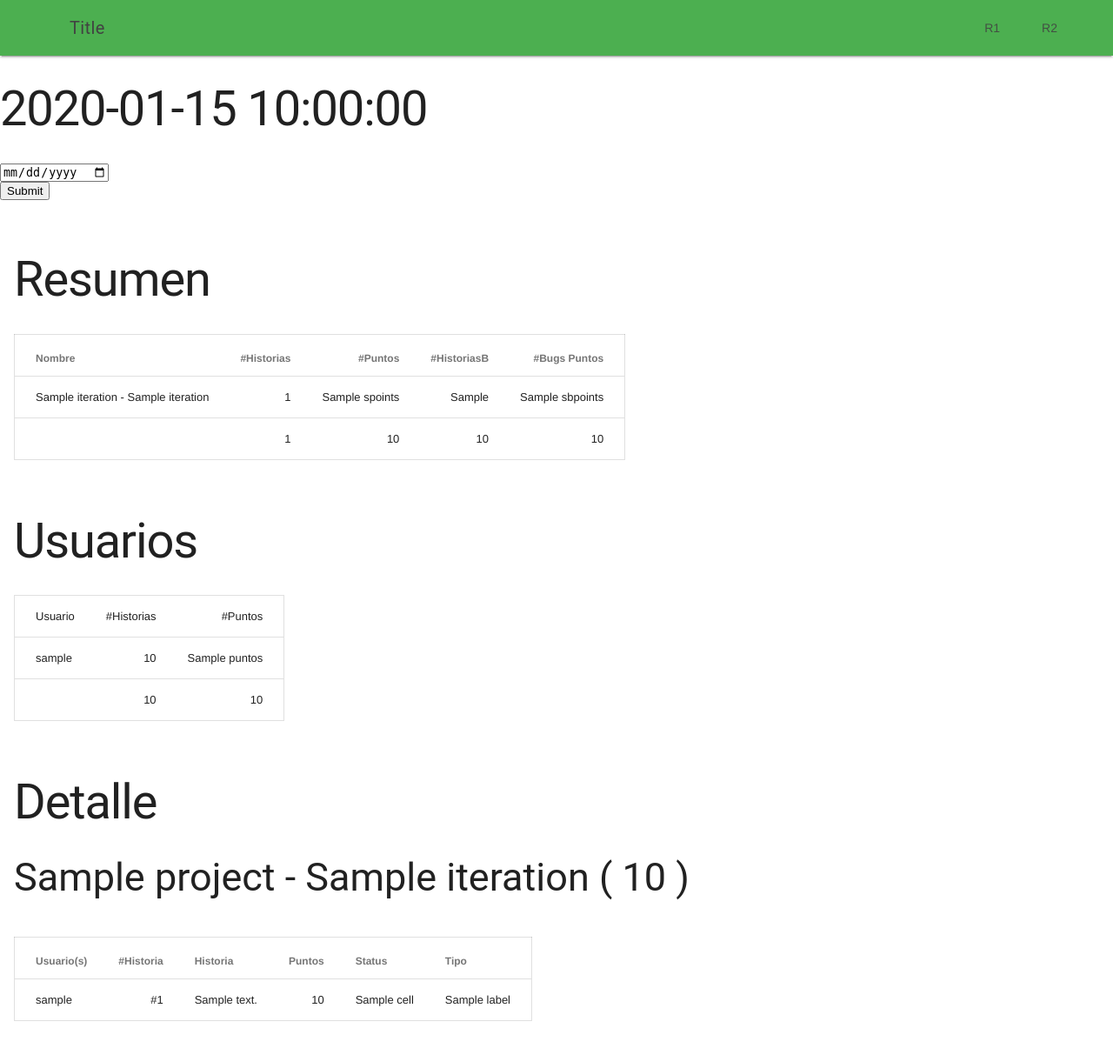
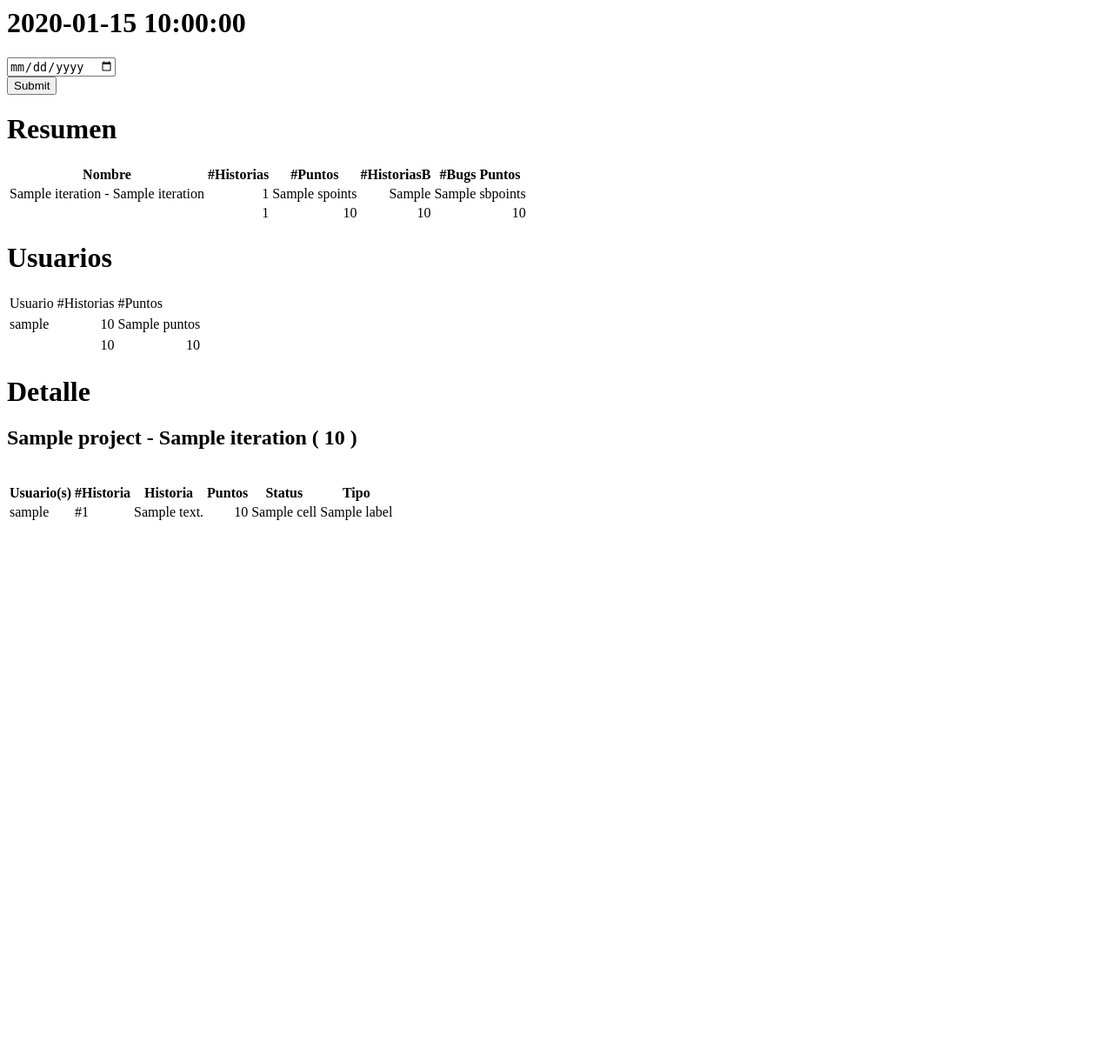
Before and after one commit to fcarrizalest/scrumdo_report, a Python web app: template scrum/templates/index.html in a window 1280 px wide. Shown: the top 1213 px of the page at 87% size. Run offline with Jinja, Linux system fonts and the light colour scheme; the template is opened without the code that fills it: most values are stand-ins (such as "Sample title", 1, 10 or a date in 2020); form fields are guessed from the names that the template uses; some libraries are stand-ins or nearby versions.

Commit message:
Revert "R2 reporte globlar por usuario"
This reverts commit 48abe918bf415865a42590265c149248871a1b6e.

```diff
--- a/scrum/templates/base.html
+++ b/scrum/templates/base.html
@@ -1,43 +1,8 @@
 <html>
 <head>
 	<title></title>
-    <link rel="stylesheet" href="https://code.getmdl.io/1.2.1/material.green-teal.min.css" />
 </head>
 <body>
-
-
-    <div class="mdl-layout mdl-js-layout mdl-layout--fixed-header">
-  <header class="mdl-layout__header">
-    <div class="mdl-layout__header-row">
-      <!-- Title -->
-      <span class="mdl-layout-title">Title</span>
-      <!-- Add spacer, to align navigation to the right -->
-      <div class="mdl-layout-spacer"></div>
-      <!-- Navigation. We hide it in small screens. -->
-      <nav class="mdl-navigation mdl-layout--large-screen-only">
-        <a class="mdl-navigation__link" href="/"> R1 </a>
-       <a class="mdl-navigation__link" href="/r2"> R2 </a>
-
-      </nav>
-    </div>
-  </header>
-  <div class="mdl-layout__drawer">
-    <span class="mdl-layout-title">Title</span>
-    <nav class="mdl-navigation">
-      <a  class="mdl-navigation__link" href="/"> R1 </a>
-     <a  class="mdl-navigation__link" href="/r2"> R2 </a>
-
-    </nav>
-  </div>
-  <main class="mdl-layout__content">
-    <div class="page-content">{% block content %}{% endblock %}</div>
-  </main>
-</div>
-
-
-
-
-
 
 	 {% with messages = get_flashed_messages() %}
             {% if messages %}
@@ -50,7 +15,7 @@
         {% endwith %}
 
 
-
+          <div id="content">{% block content %}{% endblock %}</div>
 
 
 
--- a/scrum/templates/index.html
+++ b/scrum/templates/index.html
@@ -2,10 +2,8 @@
 
 {% block content %}
 
+
 <h1>{{end_date}}</h1>
-
-
-
 
 
 <form action="{{url_for('.index')}}" method="POST" >
@@ -18,14 +16,13 @@
 
 
 </form>
-<div class="mdl-grid">
-	 <div class="mdl-cell mdl-cell--12-col">
+
 <h1>Resumen</h1>
-<table class="mdl-data-table mdl-js-data-table">
+<table>
 
-<thead>
+
 <tr>
-	<th class="mdl-data-table__cell--non-numeric"> Nombre  </th>
+	<th> Nombre  </th>
 	<th> #Historias </th>
 	<th> #Puntos </th>
 
@@ -33,90 +30,69 @@
 	<th> #Bugs Puntos </th>
 
 </tr>
-</thead>
 
 
 
-<tbody>
+
 {% for iteration in rows%}
 
 
 		<tr>
 
-		<td class="mdl-data-table__cell--non-numeric"> {{ iteration.PName}} - {{iteration.name}}</td>
-		<td > {{iteration.story_count}} </td>
-		<td  >  {{iteration.SPoints}}  </td>
+		<td> {{ iteration.PName}} - {{iteration.name}}</td>
+		<td style="text-align:right"> {{iteration.story_count}} </td>
+		<td style="text-align:right" >  {{iteration.SPoints}}  </td>
 
-		<td  >   {{iteration.SB}}  </td>
-		<td  >   {{iteration.SBPoints}}  </td>
+		<td style="text-align:right" >   {{iteration.SB}}  </td>
+		<td style="text-align:right" >   {{iteration.SBPoints}}  </td>
 
 	</tr>
 
 {% endfor %}
-
-</tbody>
 	<tr>
 		<td></td>
-		<td > {{ rows|sum(  attribute='story_count' )}} </td>
-		<td  > {{ rows|sum(  attribute='SPoints' )}} </td>
+		<td style="text-align:right"> {{ rows|sum(  attribute='story_count' )}} </td>
+		<td style="text-align:right" > {{ rows|sum(  attribute='SPoints' )}} </td>
 
-		<td  >  {{ rows|sum(  attribute='SB' )}}  </td>
-		<td  >  {{ rows|sum(  attribute='SBPoints' )}}  </td>
+		<td style="text-align:right" >  {{ rows|sum(  attribute='SB' )}}  </td>
+		<td style="text-align:right" >  {{ rows|sum(  attribute='SBPoints' )}}  </td>
 	</tr>
 
 </table>
 
-</div>
-
-</div>
-
-<div class="mdl-grid">
- <div class="mdl-cell mdl-cell--12-col">
-
 
 <h1> Usuarios </h1>
-<table class="mdl-data-table mdl-js-data-table">
-	<thead>
+<table>
 	<tr>
-		<td class="mdl-data-table__cell--non-numeric">Usuario</td>
+		<td>Usuario</td>
 
-		<td > #Historias</td>
+		<td> #Historias</td>
 		<td> #Puntos </td>
-	</tr>
-	</thead>
-	<tbody>
+	<tr>
 
 	{% for user in users %}
 
 		<tr>
-				<td class="mdl-data-table__cell--non-numeric">{{user.username}}</td>
+				<td>{{user.username}}</td>
 
-				<td >{{user.total}}</td>
-				<td >{{user.puntos}}</td>
+				<td style="text-align:right">{{user.total}}</td>
+				<td style="text-align:right">{{user.puntos}}</td>
 
 
-		</tr>
+		<tr>
 
 	{% endfor %}
-	</tbody>
 
 	<tr>
 				<td></td>
 
-				<td >{{ users|sum(attribute='total') }}</td>
-				<td >{{users|sum(attribute='puntos') }}</td>
+				<td style="text-align:right">{{ users|sum(attribute='total') }}</td>
+				<td style="text-align:right">{{users|sum(attribute='puntos') }}</td>
 
 
-		</tr>
+		<tr>
 
 </table>
-
-</div>
-
-</div>
-
-<div class="mdl-grid">
-	<div class="mdl-cell mdl-cell--12-col">
 
 <h1>Detalle</h1>
 
@@ -129,24 +105,22 @@
 
 	<h2>{{iteration.project.name}} - {{iteration.name}}  ( {{ iteration.stories|sum(attribute='points') }} ) </h2>
 	<br>
-	<table class="mdl-data-table mdl-js-data-table">
-		<thead>
-			<tr>
-					<th class="mdl-data-table__cell--non-numeric">  Usuario(s) </th>
-					<th>  #Historia </th>
-					<th class="mdl-data-table__cell--non-numeric">  Historia</th>
-					<th>  Puntos </th>
-					<th class="mdl-data-table__cell--non-numeric">  Status</th>
-					<th class="mdl-data-table__cell--non-numeric">  Tipo</th>
+	<table>
+
+		<tr>
+				<th>  Usuario(s) </th>
+				<th>  #Historia </th>
+				<th>  Historia</th>
+				<th>  Puntos </th>
+				<th>  Status</th>
+				<th>  Tipo</th>
 
 
-			</tr>
-		</thead>
-		<tbody>
+		</tr>
 	{% for story in iteration.stories%}
 	<tr>
 
-			<td class="mdl-data-table__cell--non-numeric">
+			<td>
 
 
 				{{story.users|map(attribute='username')|join(', ') }}
@@ -155,10 +129,10 @@
 			</td>
 
 			<td> #{{story.number}}</td>
-			<td class="mdl-data-table__cell--non-numeric"> {{story.summary|truncate(50)}} </td>
-			<td > {{story.points}} </td>
-			<td class="mdl-data-table__cell--non-numeric" style="text-align:center" > {{story.cell.label}} </td>
-			<td  class="mdl-data-table__cell--non-numeric" style="text-align:center">
+			<td> {{story.summary|truncate(50)}} </td>
+			<td style="text-align:right"> {{story.points}} </td>
+			<td style="text-align:center" > {{story.cell.label}} </td>
+			<td style="text-align:center">
 
 
 				{{story.labels|map(attribute='name')|join(', ') }}
@@ -170,7 +144,7 @@
 	</tr>
 
 	{% endfor %}
-</tbody>
+
 
 
 	</table>
@@ -180,8 +154,7 @@
 
 {% endfor %}
 
-</div>
 
-</div>
+
 
 {% endblock %}
```
Also changed, not shown: scrum/front/index.py (+10 -32 lines), scrum/templates/r2.html (deleted, +0 -54 lines).
